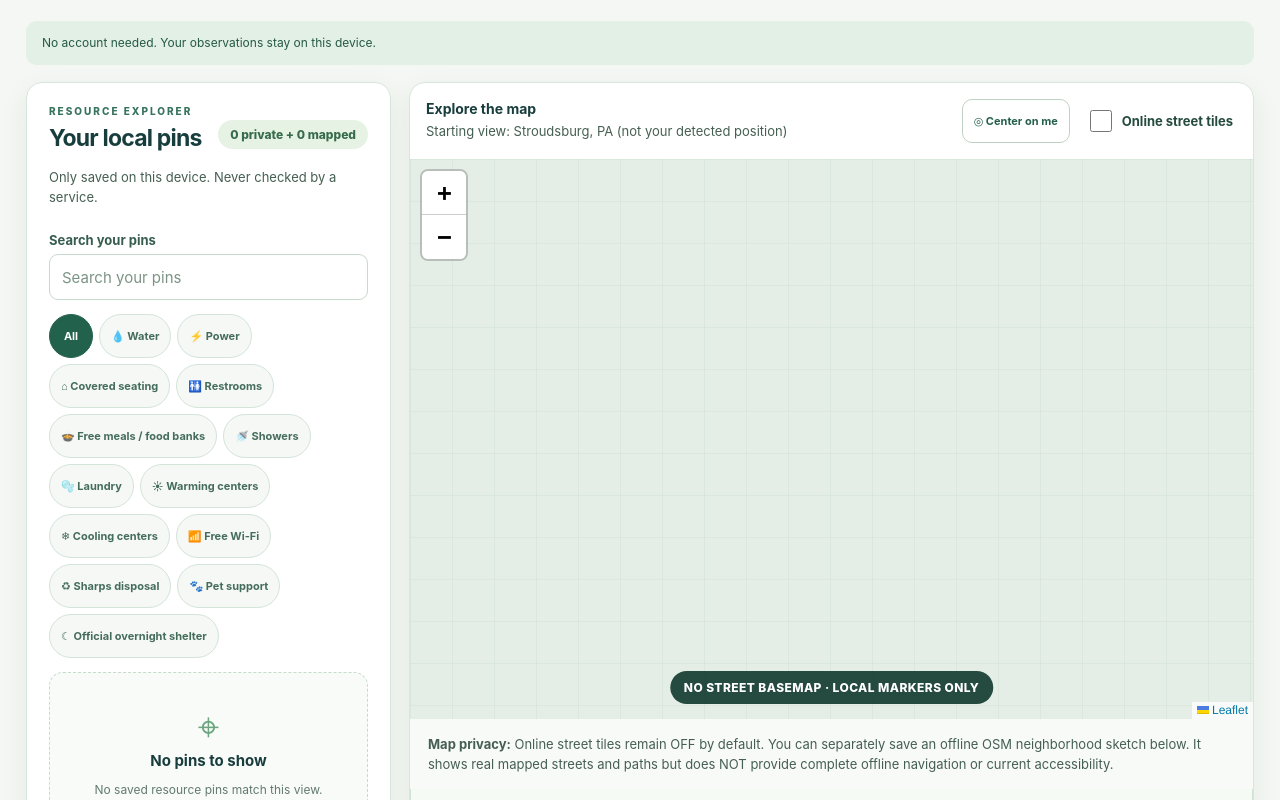
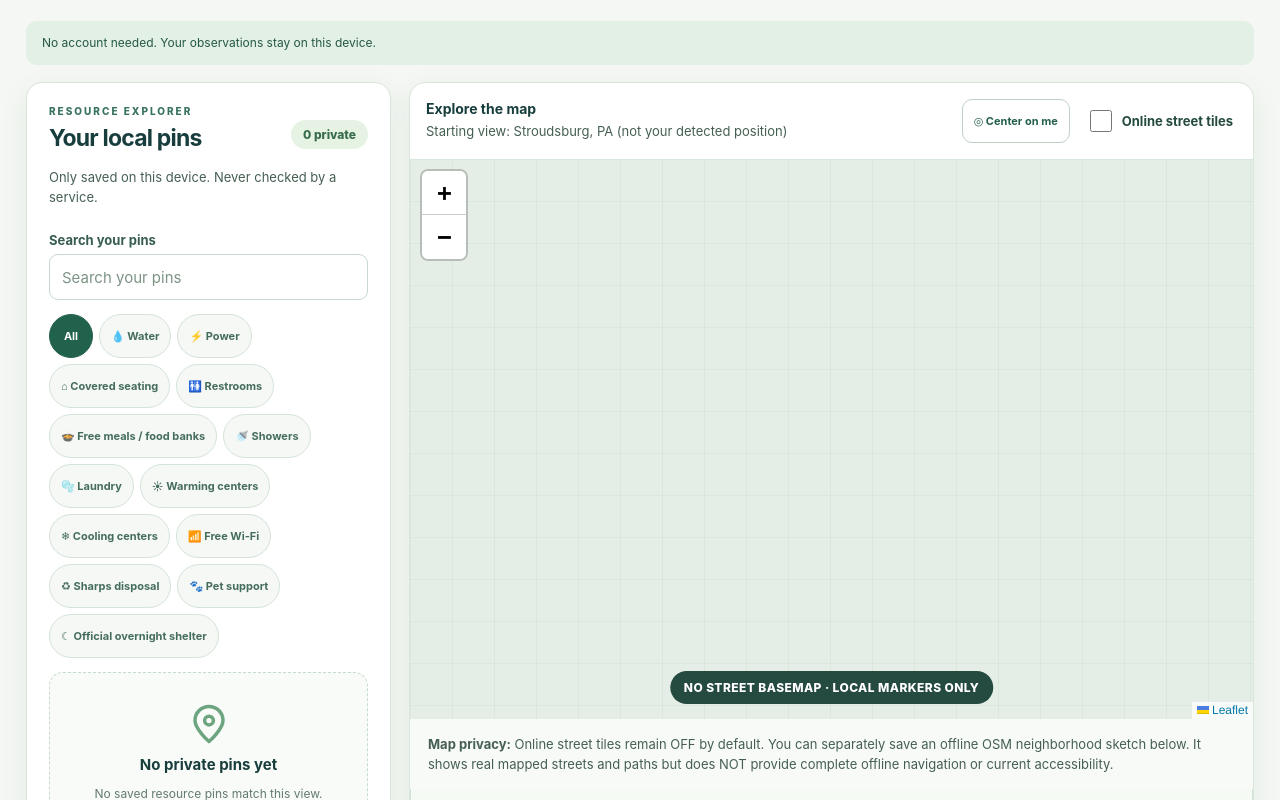
Before and after one commit to MichaelWave369/GLO, a React (Vite) app: page / in a window 1280 px wide. Shown: the part 640-1440 px from the top of the page. Built offline with nearby package versions, Linux system fonts and the light colour scheme.

Commit message:
fix: location only on explicit tap; remove stale save receipts and duplicate public lists

```diff
--- a/src/App.jsx
+++ b/src/App.jsx
@@ -7,6 +7,8 @@ import OfflinePacksPanel from './OfflinePacksPanel.jsx'
 import StreetSketchPanel from './StreetSketchPanel.jsx'
 import { sourcesFromPack } from './offlinePack.js'
 import { initialDraft, localDateTime } from './pinDraft.js'
+import { listRowsForMode, visibleSaveReceipt } from './resourceView.js'
+import MapPinIcon from './MapPinIcon.jsx'
 import { TEXT, accessText, parseSharedPin } from './fieldKit.js'
 import { CrisisCard, SharePanel, SharedPreview } from './FieldTools.jsx'
 
@@ -57,7 +59,7 @@ export default function App() {
   const [error, setError] = useState('')
   const [locationHint, setLocationHint] = useState('')
   const [formError, setFormError] = useState('')
-  const [savedFeedback, setSavedFeedback] = useState('')
+  const [savedFeedback, setSavedFeedback] = useState(null)
   const editorRef = useRef(null)
   const savedFeedbackRef = useRef(null)
   const mapFrameRef = useRef(null)
@@ -86,7 +88,9 @@ export default function App() {
     (filter === 'all' || r.category === filter) &&
     (r.title + ' ' + (r.accessNote || '')).toLowerCase().includes(query.trim().toLowerCase())
   ).sort((a,b)=>distanceKm(reference,a)-distanceKm(reference,b)), [publicCandidates, filter, query, reference])
-  const batteryList = useMemo(() => [...visible.map(r => ({...r, from: 'private'})), ...visiblePublic.map(r => ({...r, from: 'osm'}))].sort((a,b) => distanceKm(reference,a) - distanceKm(reference,b)),[visible,visiblePublic,reference])
+  const displayedRows = useMemo(() => listRowsForMode(visible, visiblePublic, lowBattery)
+    .sort((a,b) => distanceKm(reference,a) - distanceKm(reference,b)), [visible,visiblePublic,lowBattery,reference])
+  const displayedReceipt = visibleSaveReceipt(savedFeedback, reports)
 
   function onScoutRecords(records, metadata = null) {
     setPublicCandidates(records)
@@ -131,7 +135,7 @@ export default function App() {
     })
   }
   function startPinLocation() {
-    // This runs directly from an explicit Add/Use-my-location tap. No background permission request.
+    // This runs ONLY when the user explicitly taps Use my location.
     const token = ++locationRequest.current
     setLocationHint(language === 'es'
       ? 'Buscando tu ubicación con permiso. Si no está disponible, elige un punto en el mapa o escribe las coordenadas.'
@@ -156,10 +160,11 @@ export default function App() {
   }
   function begin() {
     setDraft(initialDraft()) // Never silently use Stroudsburg or the last map view for a new report.
-    setSavedFeedback('')
+    locationRequest.current += 1
+    setSavedFeedback(null)
     setFormError('')
+    setLocationHint(t.locationChoice)
     setEditing(true)
-    startPinLocation()
     window.requestAnimationFrame(() => editorRef.current?.scrollIntoView({ behavior: 'smooth', block: 'start' }))
   }
   function cancelEdit() {
@@ -191,8 +196,7 @@ export default function App() {
       locationRequest.current += 1
       await refresh()
       setEditing(false)
-      setSavedFeedback((language === 'es' ? 'Guardado solo en este dispositivo: ' : 'Saved on this device only: ') + report.title +
-        (language === 'es' ? '. No se publicó.' : '. Nothing was published.'))
+      setSavedFeedback({ id:report.id, title:report.title })
       jumpTo(report)
       setNotice('Saved only on this device. Nothing was published.')
       window.requestAnimationFrame(() => savedFeedbackRef.current?.scrollIntoView({ behavior: 'smooth', block: 'center' }))
@@ -202,7 +206,7 @@ export default function App() {
   }
   async function erase(r) {
     if (!confirm('Permanently delete this private observation?')) return
-    try { await removeReport(r.id); await refresh(); if (selectedId === r.id) setSelectedId(''); setNotice('Local observation deleted.') }
+    try { await removeReport(r.id); setSavedFeedback(current => current?.id === r.id ? null : current); await refresh(); if (selectedId === r.id) setSelectedId(''); setNotice('Local observation deleted.') }
     catch (err) { setNotice(err.message || 'Unable to delete') }
   }
   function panicClear() {
@@ -216,6 +220,7 @@ export default function App() {
       locationRequest.current += 1
       await clearAllReports()
       setReports([])
+      setSavedFeedback(null)
       setPublicCandidates([])
       setStreetSketch(null)
       setSourceScan(null)
@@ -328,9 +333,9 @@ export default function App() {
             {formError && <p className="warning inline-error" role="alert">{formError}</p>}
             <div className="actions"><button type="button" className="secondary" onClick={cancelEdit}>{t.cancel}</button><button type="submit" className="primary" disabled={!!error}>{t.save}</button></div>
           </form> : <>
-            {savedFeedback && <div ref={savedFeedbackRef} className="saved-feedback" role="status" aria-live="polite">{savedFeedback}</div>}
-            <div className="header-row"><div><div className="eyebrow">RESOURCE EXPLORER</div><h2>{t.resources}</h2></div><span className="counter">{reports.length} private + {publicCandidates.length} mapped</span></div>
-            <p className="help">{t.private} {publicCandidates.length ? (language === 'es' ? 'Los recursos públicos son registros de OpenStreetMap no verificados.' : 'Public OSM candidates are shown separately and are NOT verified open or working.') : ''}</p>
+            {displayedReceipt && <div ref={savedFeedbackRef} className="saved-feedback" role="status" aria-live="polite">{language === 'es' ? 'Guardado solo en este dispositivo: ' : 'Saved on this device only: '}{displayedReceipt.title}{language === 'es' ? '. No se publicó.' : '. Nothing was published.'}</div>}
+            <div className="header-row"><div><div className="eyebrow">RESOURCE EXPLORER</div><h2>{t.resources}</h2></div><span className="counter">{reports.length} {language === 'es' ? 'privados' : 'private'}{lowBattery ? ` + ${publicCandidates.length} ${language === 'es' ? 'públicos' : 'mapped'}` : ''}</span></div>
+            <p className="help">{t.private} {publicCandidates.length && !lowBattery ? (language === 'es' ? 'Los resultados públicos están abajo, en Scout, y aparecen como puntos separados en el mapa.' : 'Public map results are listed once in Scout below and shown as separate map markers.') : ''}</p>
             <label htmlFor="search">{t.search}</label>
             <input id="search" type="search" placeholder={t.search} value={query} onChange={(e) => setQuery(e.target.value)}/>
             <div className="filters" role="group" aria-label="Filter by resource type">
@@ -338,7 +343,7 @@ export default function App() {
               {Object.entries(CATEGORIES).map(([key, value]) => <button key={key} className={filter === key ? 'filter active' : 'filter'} onClick={() => setFilter(key)}>{value.icon} {value.label}</button>)}
             </div>
             <div className="results">
-              {batteryList.length ? batteryList.map((r) => <article className={'pin-card' + (selectedId === r.id ? ' selected' : '')} key={r.id}>
+              {displayedRows.length ? displayedRows.map((r) => <article className={'pin-card' + (selectedId === r.id ? ' selected' : '')} key={r.id}>
                 <button className="pin-card-main" onClick={() => jumpTo(r)}>
                   <span className="category-icon">{CATEGORIES[r.category].icon}</span>
                   <span className="pin-info"><strong>{r.title}</strong><small>{CATEGORIES[r.category].label} · {distanceKm(reference, r).toFixed(1)} km from map search center</small>{r.note && <span className="pin-note">{r.note}</span>}<small>{r.from === 'osm' ? 'OpenStreetMap · ' + (r.checkedAt || '') : t.seen + ': ' + fmtDate(r.lastSeenWorkingAt || r.observedAt)} · {t.noteStatus}</small>
@@ -351,7 +356,7 @@ export default function App() {
                   <button onClick={() => setSharingPin(r)}>{t.share}</button>
                   {r.from === 'osm' ? <a href={r.sourceUrl} rel="noopener noreferrer" target="_blank">OSM ↗</a> : <button className="delete" onClick={() => erase(r)} aria-label={'Delete ' + r.title}>{language === 'es' ? 'Borrar punto' : 'Delete local pin'}</button>}
                 </div>
-              </article>) : <div className="empty"><b className="empty-symbol">⌖</b><strong>No pins to show</strong><p>{t.noPins}</p><button className="plain-link" onClick={begin}>Add a pin →</button></div>}
+              </article>) : <div className="empty"><span className="empty-symbol"><MapPinIcon size={42}/></span><strong>{language === 'es' ? 'No hay puntos que mostrar' : lowBattery ? 'No resources to show' : 'No private pins yet'}</strong><p>{t.noPins}</p><button className="plain-link" onClick={begin}>Add a pin →</button></div>}
             </div>
             <SharePanel key={sharingPin?.id || "none"} pin={sharingPin} language={language} onClose={() => setSharingPin(null)}/>
             <div className="backup"><strong>Keep your own data</strong><p>Download a private JSON backup. This file contains your coordinates and notes; it does not upload.</p><button className="secondary compact" disabled={!reports.length} onClick={backup}>{t.backup}</button></div>
```
